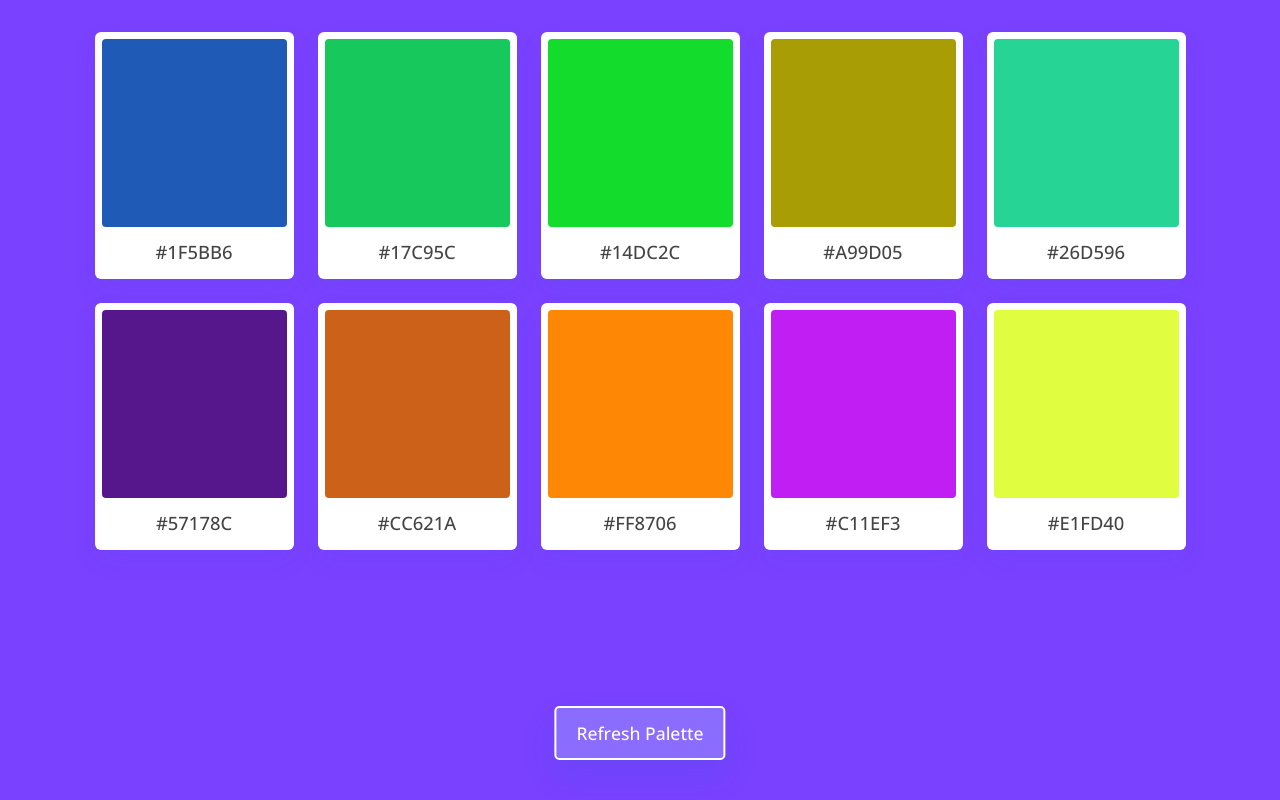
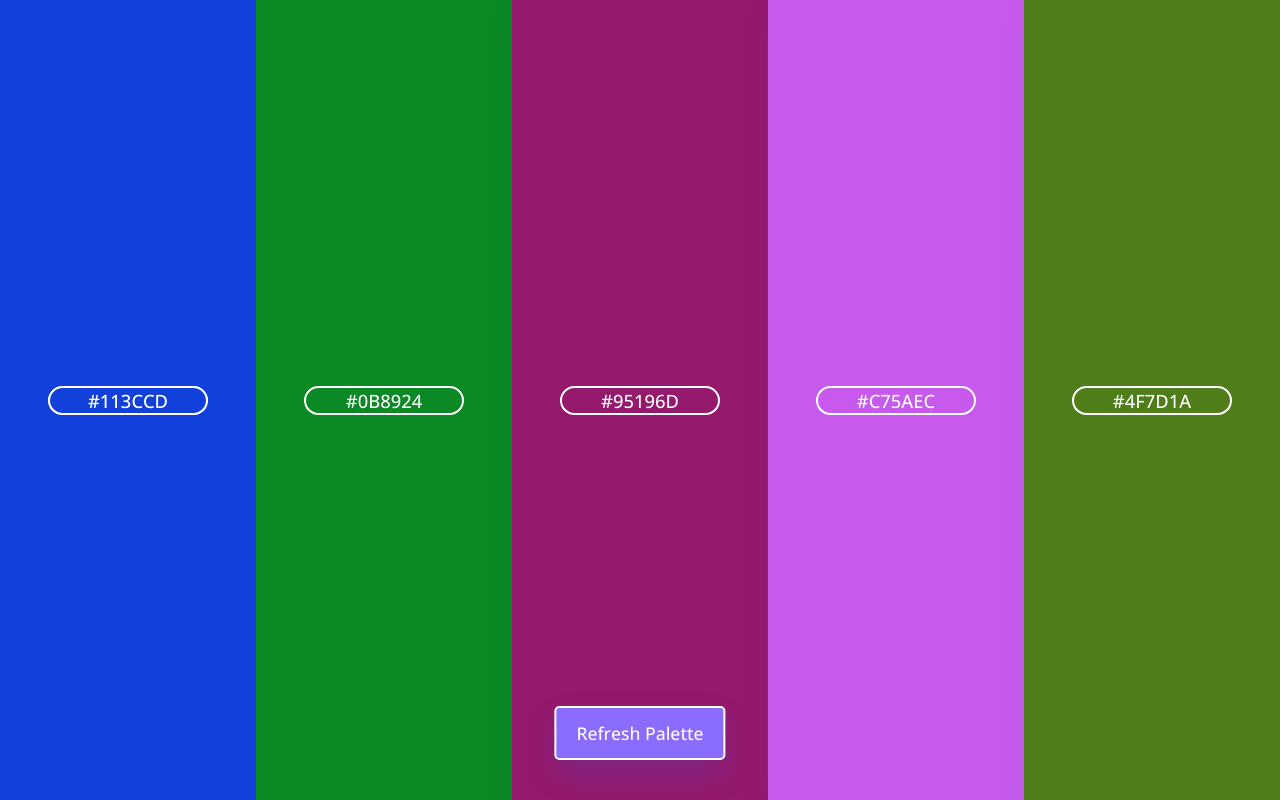
Before and after one commit to sonivaibhav-git/MiniProjects-js, a plain HTML site: page Cologen/index.html in a window 1280 px wide. Drawn offline with nearby package versions, Linux system fonts and the light colour scheme.

Commit message:
Added some new Features

```diff
--- a/Cologen/script.js
+++ b/Cologen/script.js
@@ -1,25 +1,75 @@
 const container = document.querySelector(".container");
 const refreshBtn = document.querySelector(".refresh-btn");
 
-const maxPaletteBoxes = 10;
+const maxPaletteBoxes = 5;
 
+// Function to copy color to clipboard
+const copyColor = (color, hexValue) => {
+    const tempInput = document.createElement("input");
+    tempInput.value = hexValue;
+    document.body.appendChild(tempInput);
+    tempInput.select();
+    document.execCommand("copy");
+    document.body.removeChild(tempInput);
+
+    const hexSpan = color.querySelector(".hex-value");
+    hexSpan.innerText = "Copied!";
+    setTimeout(() => (hexSpan.innerText = hexValue), 1000);
+};
+
+// Function to generate a lighter or darker shade
+const adjustShade = (hex, factor) => {
+    const rgb = parseInt(hex.slice(1), 16); // Convert hex to RGB
+    let r = (rgb >> 16) + factor; // Extract red and adjust
+    let g = ((rgb >> 8) & 0xff) + factor; // Extract green and adjust
+    let b = (rgb & 0xff) + factor; // Extract blue and adjust
+
+    // Clamp values to 0-255 range
+    r = Math.min(255, Math.max(0, r));
+    g = Math.min(255, Math.max(0, g));
+    b = Math.min(255, Math.max(0, b));
+
+    // Convert back to hex and return
+    return `#${((1 << 24) + (r << 16) + (g << 8) + b).toString(16).slice(1).toUpperCase()}`;
+};
+
+// Function to generate a random color
+const generateRandomColor = () => {
+    return `#${Math.floor(Math.random() * 0xffffff).toString(16).padStart(6, "0").toUpperCase()}`;
+};
+
+// Function to generate the palette
 const generatePalette = () => {
-    container.innerHTML = ""; // clearing the container
-    for (let i = 0; i < 10; i++) {
-        // generating a random hex color code
-        let randomHex = Math.floor(Math.random() * 0xffffff).toString(16);
-        randomHex = `#${randomHex.padStart(6, "4")}`;
+    container.innerHTML = ""; // Clearing the container
 
-        // creating a new 'li' element and inserting it to the container
+    // Randomly decide whether to generate shades or random colors
+    const isShades = Math.random() > 0.5; // 50% chance
+
+    // Generate a random base color
+    let baseColor = generateRandomColor();
+
+    for (let i = 0; i < maxPaletteBoxes; i++) {
+        let randomHex;
+
+        if (isShades) {
+            // Adjust shades of the base color
+            const shadeFactor = (i - Math.floor(maxPaletteBoxes / 2)) * 30; // Gradually lighten or darken
+            randomHex = adjustShade(baseColor, shadeFactor);
+        } else {
+            // Generate completely random colors
+            randomHex = generateRandomColor();
+        }
+
+        // Create and append the color element
         const color = document.createElement("li");
         color.classList.add("color");
-        color.innerHTML = `<div class="rect-box" style="background: ${randomHex}"></div>
-                           <span class="hex-value">${randomHex}</span>`;
-        // adding click event to current li element to copy the color
+        color.innerHTML = `<div class="rect-box" style="background: ${randomHex}"><span class="hex-value">${randomHex}</span></div>`;
+
         color.addEventListener("click", () => copyColor(color, randomHex));
         container.appendChild(color);
     }
-}
+};
+
 generatePalette();
 
 refreshBtn.addEventListener("click", generatePalette);
--- a/Cologen/style.css
+++ b/Cologen/style.css
@@ -1,49 +1,51 @@
 /* Import Google font */
-@import url('https://fonts.googleapis.com/css2?family=Open+Sans:wght@400;500;600&display=swap');
+@import url("https://fonts.googleapis.com/css2?family=Open+Sans:wght@400;500;600&display=swap");
 * {
   margin: 0;
   padding: 0;
   box-sizing: border-box;
-  font-family: 'Open Sans', sans-serif;
+  font-family: "Open Sans", sans-serif;
 }
 body {
-  background: #7a41ff;
+  background: #F2FDD2;
 }
 .container {
-  margin: 20px;
+  /* margin: 20px; */
   display: flex;
-  justify-content: center;
+  /* justify-content: center; */
   flex-wrap: wrap;
 }
 .container .color {
-  margin: 12px;
-  padding: 7px;
+  width: calc(100% / 5 - 0px);
+  height: 100vh;
   list-style: none;
   cursor: pointer;
   text-align: center;
-  background: #fff;
-  border-radius: 6px;
-  box-shadow: 0 10px 25px rgba(52,87,220,0.08);
+  box-shadow: 0 10px 25px rgba(52, 87, 220, 0.08);
   transition: all 0.3s ease;
 }
 .container .color:active {
   transform: scale(0.95);
 }
 .color .rect-box {
-  width: 185px;
-  height: 188px;
-  border-radius: 4px;
+  width: 100% / 5;
+  height: 100vh;
+  display: flex;
+  justify-content: center;
+  align-items: center;
 }
 .color:hover .rect-box {
   filter: brightness(107%);
 }
 .color .hex-value {
   display: block;
-  color: #444;
+  color: #fff;
   user-select: none;
   font-weight: 500;
   font-size: 1.15rem;
-  margin: 12px 0 8px;
+  border: 2px solid #fff;
+  border-radius: 2rem;
+  width: 10rem;
   text-transform: uppercase;
 }
 .refresh-btn {
@@ -56,11 +58,11 @@ body {
   font-weight: 500;
   font-size: 1.1rem;
   border-radius: 5px;
-  background: #8A6CFF;
+  background: #8a6cff;
   padding: 13px 20px;
   border: 2px solid #fff;
   transform: translateX(-50%);
-  box-shadow: 0 15px 30px rgba(52,87,220,0.2);
+  box-shadow: 0 15px 30px rgba(52, 87, 220, 0.2);
   transition: all 0.3s ease;
 }
 .refresh-btn:hover {
```
Also changed, not shown: Cologen/index.html (+1 -0 lines).
